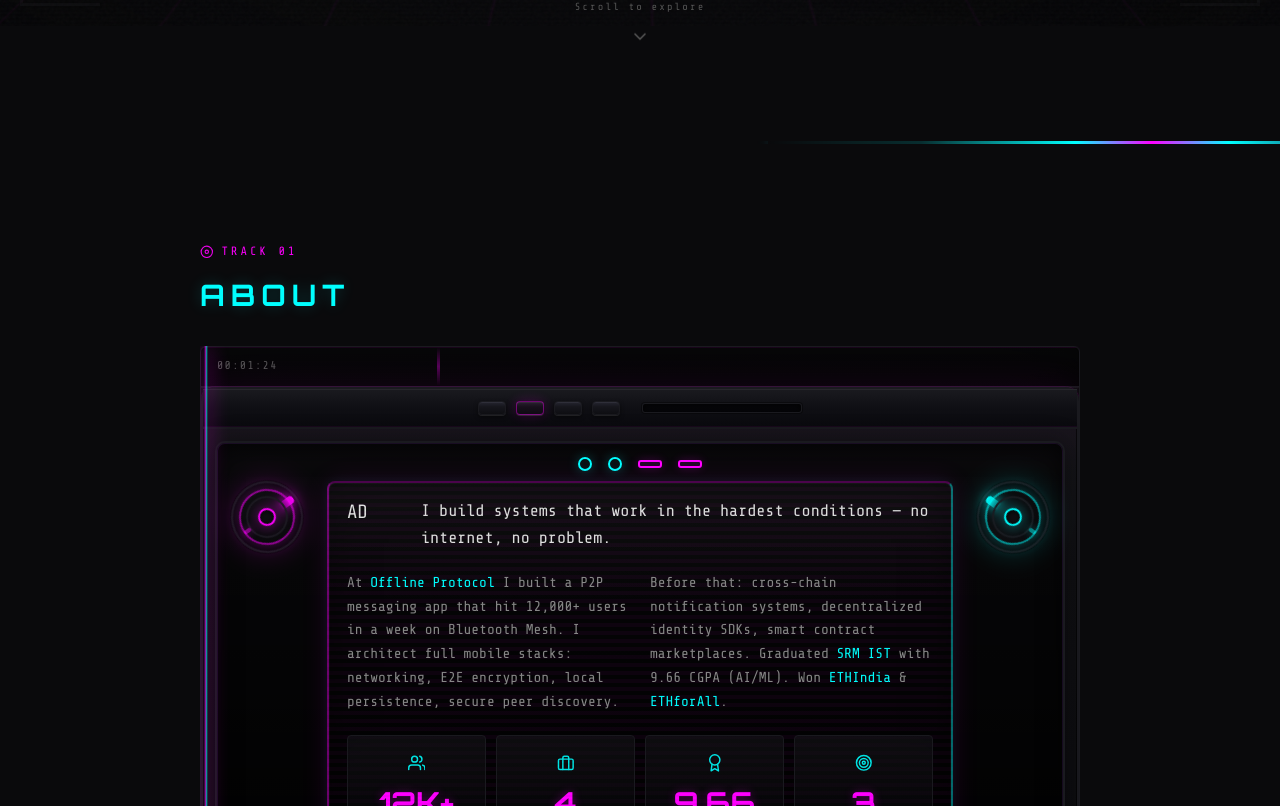
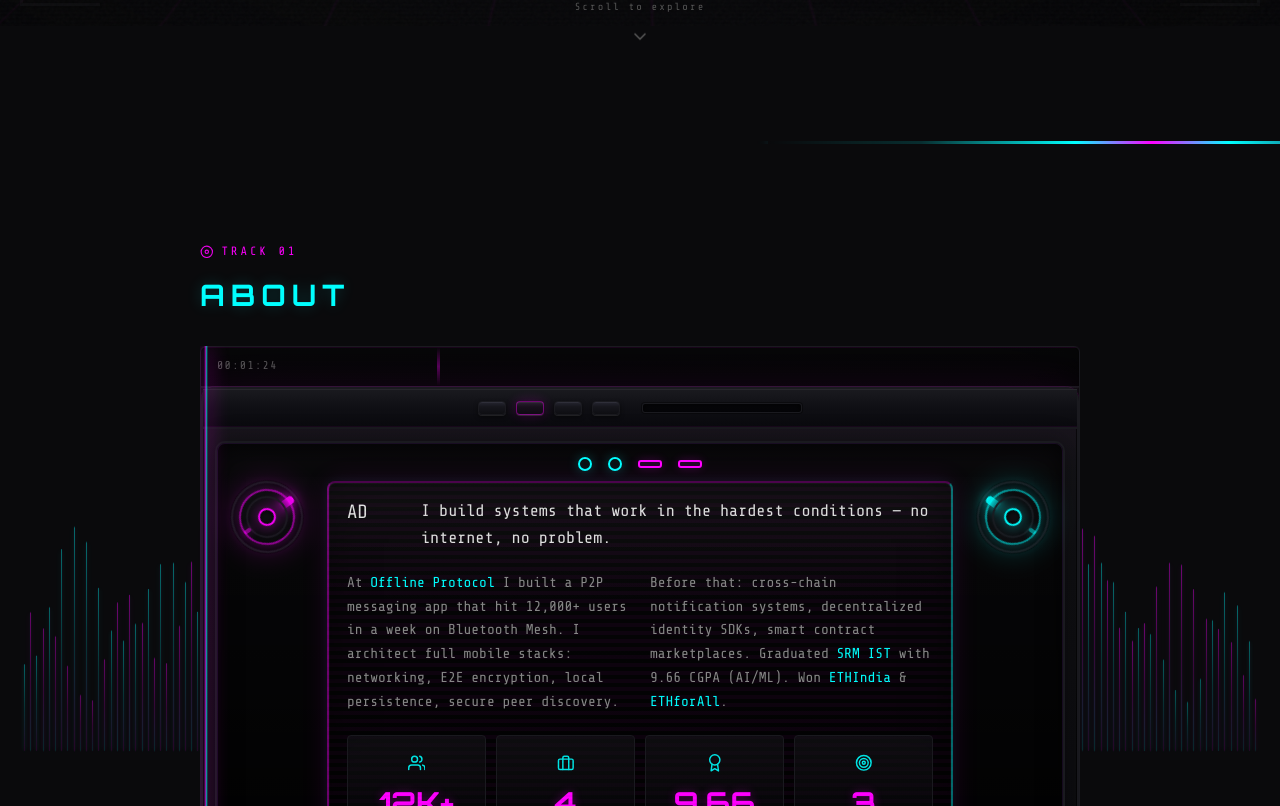
Before and after one commit to Ankush523/portfolio, a React (Vite) app: page / in a window 1280 px wide. Shown: the part 774-1580 px from the top of the page. Built offline with nearby package versions, Linux system fonts and the light colour scheme.

Commit message:
wave sound effect

```diff
--- a/src/components/About.css
+++ b/src/components/About.css
@@ -41,6 +41,15 @@
 
 #about .section__title {
   margin-bottom: 28px;
+}
+
+#about .section__inner--about {
+  position: relative;
+}
+
+#about .section__inner--about > * {
+  position: relative;
+  z-index: 1;
 }
 
 /* ----- Cassette player (top-down blueprint style) ----- */
--- a/src/components/About.jsx
+++ b/src/components/About.jsx
@@ -6,6 +6,7 @@ import VHSFrame from './VHSFrame';
 import TrackingSweep from './TrackingSweep';
 import SectionSweep from './SectionSweep';
 import { Avatar } from './HeroVisual';
+import AboutSoundViz from './AboutSoundViz';
 import './About.css';
 
 function Counter({ to, suffix = '' }) {
@@ -31,8 +32,9 @@ export default function About() {
 
   return (
     <section id="about" className="section" ref={ref}>
+      <AboutSoundViz />
       <SectionSweep />
-      <div className="section__inner">
+      <div className="section__inner section__inner--about">
         <motion.p
           className="section__label"
           initial={{ opacity: 0, y: 20, filter: 'blur(4px)' }}
--- /dev/null
+++ b/src/components/AboutSoundViz.css
@@ -0,0 +1,104 @@
+/* Full-width strip: left edge of screen → behind about box → right edge of screen */
+.about__sound-viz {
+  position: absolute;
+  width: 100vw;
+  left: 50%;
+  margin-left: -50vw;
+  top: 0;
+  bottom: 0;
+  pointer-events: none;
+  z-index: 0;
+  display: flex;
+  align-items: center;
+  justify-content: center;
+  box-sizing: border-box;
+}
+
+#about {
+  overflow-x: hidden;
+  overflow-y: visible;
+}
+
+.about__sound-viz-bars {
+  display: flex;
+  align-items: center;
+  justify-content: stretch;
+  gap: 5px;
+  height: 100%;
+  max-height: 150%;
+  width: 100%;
+  max-width: 100%;
+  padding: 0 24px;
+  box-sizing: border-box;
+}
+
+.about__sound-viz-bar {
+  flex: 1;
+  min-width: 1px;
+  max-width: 5px;
+  height: 25%;
+  border-radius: 3px 3px 0 0;
+  background: linear-gradient(
+    180deg,
+    rgba(255, 0, 255, 0.42) 0%,
+    rgba(255, 0, 255, 0.2) 50%,
+    rgba(0, 255, 255, 0.14) 100%
+  );
+  box-shadow:
+    0 0 8px rgba(255, 0, 255, 0.22),
+    0 0 2px rgba(0, 255, 255, 0.12);
+  animation: about-sound-bar 1.8s ease-in-out infinite;
+  animation-delay: calc(var(--i) * -0.038s);
+  transform-origin: bottom;
+}
+
+.about__sound-viz-bar:nth-child(odd) {
+  background: linear-gradient(
+    180deg,
+    rgba(0, 255, 255, 0.4) 0%,
+    rgba(0, 255, 255, 0.18) 50%,
+    rgba(255, 0, 255, 0.12) 100%
+  );
+  box-shadow:
+    0 0 8px rgba(0, 255, 255, 0.22),
+    0 0 2px rgba(255, 0, 255, 0.12);
+  animation-duration: 2.1s;
+  animation-delay: calc(var(--i) * -0.042s);
+}
+
+@keyframes about-sound-bar {
+  0%, 100% {
+    transform: scaleY(0.2);
+    opacity: 0.8;
+  }
+  12% {
+    transform: scaleY(0.65);
+    opacity: 1;
+  }
+  25% {
+    transform: scaleY(0.35);
+    opacity: 0.9;
+  }
+  40% {
+    transform: scaleY(0.92);
+    opacity: 1;
+  }
+  55% {
+    transform: scaleY(0.45);
+    opacity: 0.95;
+  }
+  70% {
+    transform: scaleY(0.78);
+    opacity: 1;
+  }
+  85% {
+    transform: scaleY(0.5);
+    opacity: 0.9;
+  }
+}
+
+.about__sound-viz[data-reduced-motion="true"] .about__sound-viz-bar {
+  animation: none;
+  transform: scaleY(0.5);
+  opacity: 0.7;
+}
--- /dev/null
+++ b/src/components/AboutSoundViz.jsx
@@ -0,0 +1,29 @@
+import { useReducedMotion } from 'framer-motion';
+import './AboutSoundViz.css';
+
+const BAR_COUNT = 200;
+
+export default function AboutSoundViz() {
+  const reduceMotion = useReducedMotion();
+
+  return (
+    <div
+      className="about__sound-viz"
+      aria-hidden
+      data-reduced-motion={reduceMotion ? 'true' : undefined}
+    >
+      <div className="about__sound-viz-bars">
+        {Array.from({ length: BAR_COUNT }, (_, i) => (
+          <span
+            key={i}
+            className="about__sound-viz-bar"
+            style={{
+              '--i': i,
+              '--n': BAR_COUNT,
+            }}
+          />
+        ))}
+      </div>
+    </div>
+  );
+}
```
